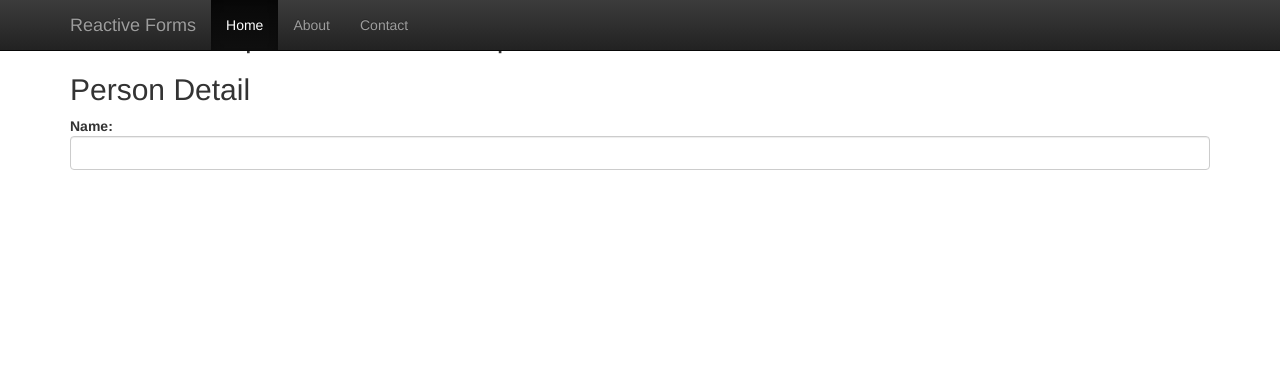
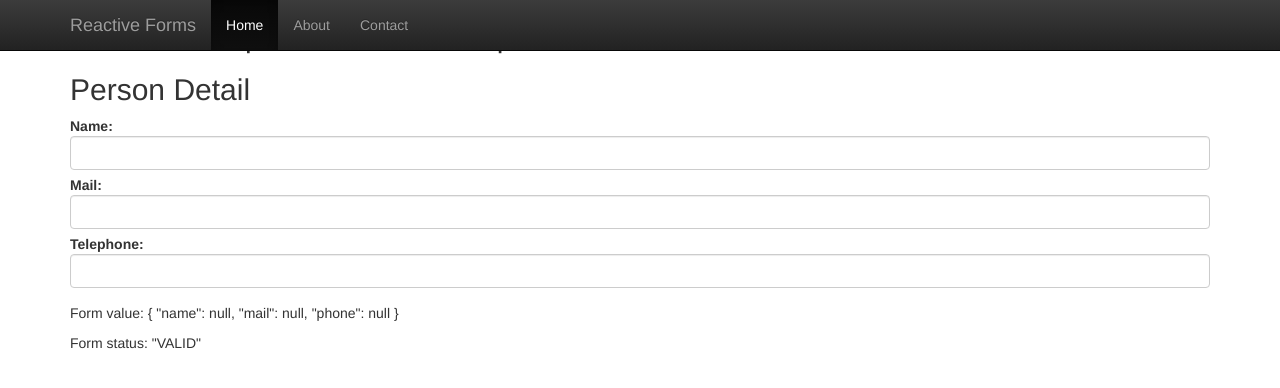
Before and after one commit to geektimus/reactive-forms, an Angular app: page / in a window 1280 px wide. Shown: the top 388 px of the page. Built offline with nearby package versions, Linux system fonts and the light colour scheme.

Commit message:
Replace simple form control with a form group, add additional fields

```diff
--- a/src/app/components/person-detail.component.html
+++ b/src/app/components/person-detail.component.html
@@ -1,4 +1,18 @@
 <h2>Person Detail</h2>
-<label for="name" class="center-block">Name:
-    <input name="name" class="form-control" [formControl]="name">
-</label>
+
+<form [formGroup]="personForm" novalidate>
+    <div class="form-group">
+        <label for="name" class="center-block">Name:
+            <input name="name" class="form-control" formControlName="name">
+        </label>
+        <label for="mail" class="center-block">Mail:
+            <input name="mail" class="form-control" formControlName="mail">
+        </label>
+        <label for="phone" class="center-block">Telephone:
+            <input name="phone" class="form-control" formControlName="phone">
+        </label>
+    </div>
+</form>
+
+<p>Form value: {{ personForm.value | json }}</p>
+<p>Form status: {{ personForm.status | json }}</p>
--- a/src/app/components/person-detail.component.ts
+++ b/src/app/components/person-detail.component.ts
@@ -1,10 +1,14 @@
 import { Component } from '@angular/core';
-import { FormControl } from '@angular/forms';
+import { FormControl, FormGroup } from '@angular/forms';
 
 @Component({
     selector: 'app-person-detail',
     templateUrl: './person-detail.component.html'
 })
 export class PersonDetailComponent {
-    name = new FormControl();
+    personForm = new FormGroup({
+        name: new FormControl(),
+        mail: new FormControl(),
+        phone: new FormControl()
+    });
 }
```
Also changed, not shown: src/app/shared/top-menu.component.html (+4 -4 lines).
